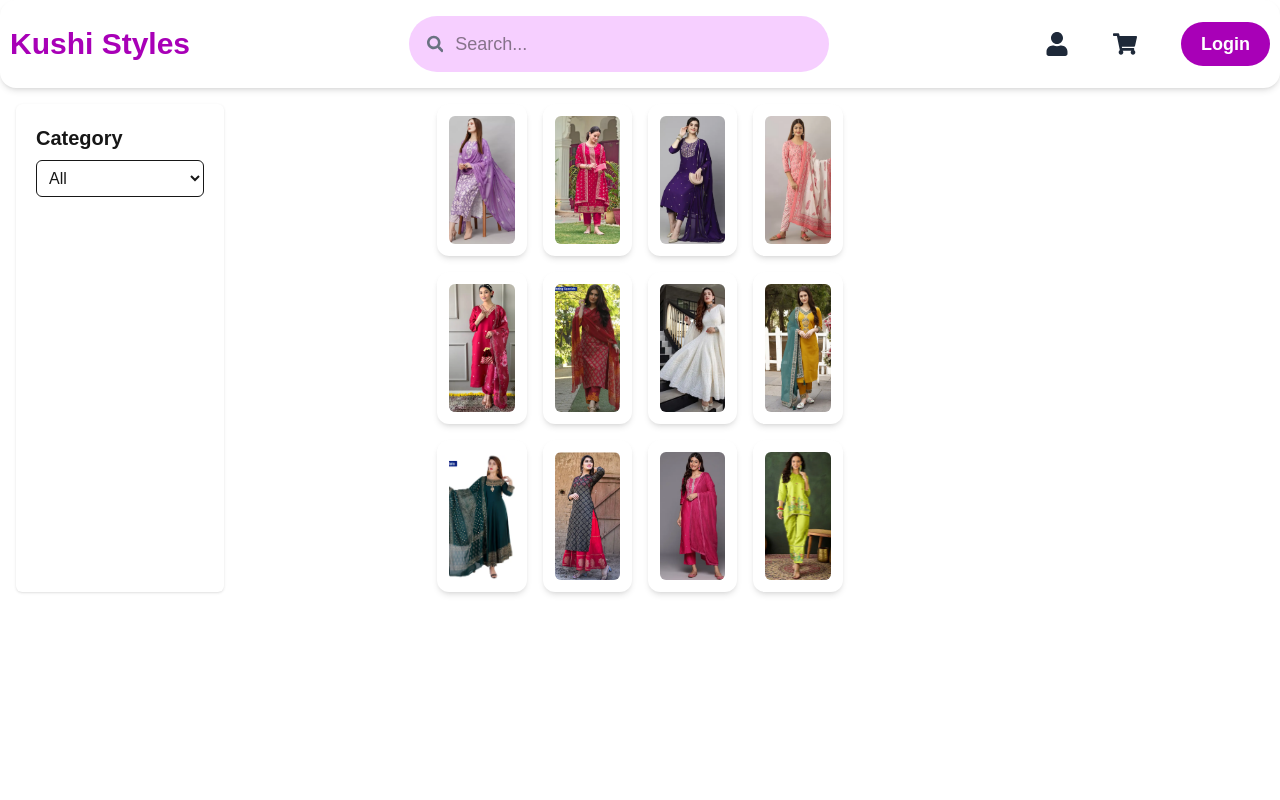
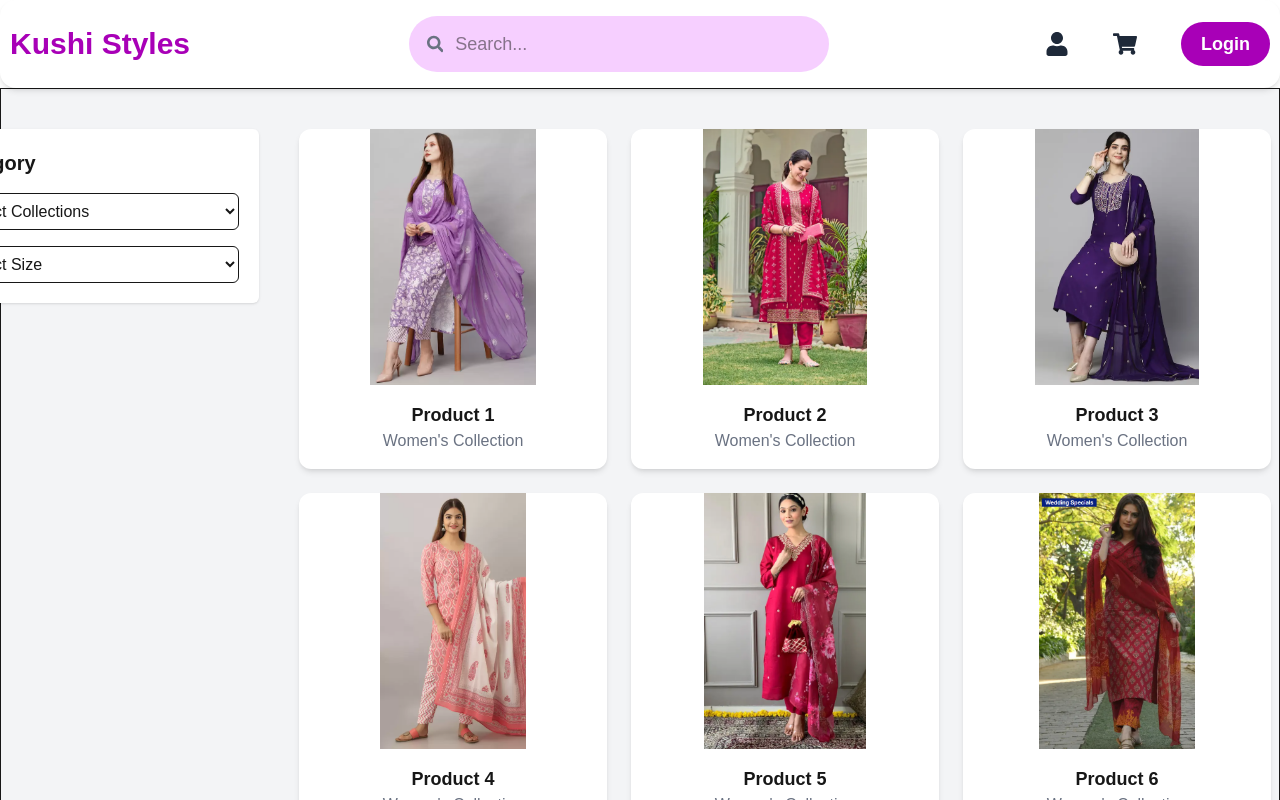
Before and after one commit to MonikaDevHJ/Kushis_Styles, a Next.js app: page /womens in a window 1280 px wide. Shown: the top 800 px of the page. Built offline with nearby package versions, Linux system fonts and the light colour scheme.

Commit message:
making filter

```diff
--- a/app/womens/page.tsx
+++ b/app/womens/page.tsx
@@ -6,6 +6,7 @@ import { useState } from "react";
 
 const WomenPAge = () => {
   const [selectedCatogory, setSelectedCatogory] = useState("all");
+  const [selectsize, setSelectsize] = useState("all")
 
   const product = [
     { id: 1, image: "/assets/Kurta1.png" },
@@ -27,43 +28,61 @@ const WomenPAge = () => {
   ]
 
   return (
-    <div className="">
-      <div className="grid grid-cols-1 md:grid-cols-2 lg:grid-cols-3 gap-4 p-4">
-        {/* Fliter section  */}
-        <div className="bg-white p-5 rounded-md w-52 shadow">
-          <label className="block text-xl font-bold mb-2">Category</label>
+    <div className="min-h-screen bg-gray-100 py-10 px-2 border">
+    <div className="max-w-[1300px] mx-auto grid grid-cols-1 lg:grid-cols-[250px_1fr] gap-10">
 
+      {/* Sidebar */}
+      <div className="bg-white p-5 rounded-md shadow h-fit lg:ml-[-80px]">
+        <label className="block text-xl font-bold mb-4">Category</label>
         <select
           className="w-full border rounded-md p-2"
-            // value={selectedCatogory}
+          value={selectedCatogory}
           onChange={(e) => setSelectedCatogory(e.target.value)}
         >
-            <option value="all">All</option>
+          <option value="all">Select Collections</option>
           <option value="kurtis">Kurtis</option>
           <option value="jeans">Jeans</option>
           <option value="dresses">Dresses</option>
         </select>
+
+        <select
+          className="w-full border rounded-md p-2 mt-4"
+          value={selectsize}
+          onChange={(e) => setSelectsize(e.target.value)}
+        >
+          <option value="all">Select Size </option>
+          <option value="kurtis">M</option>
+          <option value="jeans">L</option>
+          <option value="dresses">XL</option>
+          <option value="dresses">XXL</option>
+
+        </select>
       </div>
 
-        {/* image section cards */}
-        <div className="grid grid-cols-1 sm:grid-cols-2 md:grid-cols-2 lg:grid-cols-4 gap-4">
+      {/* Product Grid */}
+      <div className="grid grid-cols-1 sm:grid-cols-2 md:grid-cols-3 gap-6">
         {product.map((product) => (
           <div
             key={product.id}
-              className="bg-white rounded-xl shadow-md p-3 flex flex-col items-center hover:shadow-lg transition"
+            className="bg-white rounded-xl shadow-md hover:shadow-xl transition-all duration-300 overflow-hidden"
           >
             <img
               src={product.image}
               alt={`Product ${product.id}`}
-                className="w-80 h-32 object-cover rounded-md"
+              className="w-full h-64 object-contain"
             />
+            <div className="p-4 text-center">
+              <h3 className="text-lg font-semibold">Product {product.id}</h3>
+              <p className="text-gray-500">Women's Collection</p>
+            </div>
           </div>
         ))}
       </div>
-
     </div>
   </div>
+
   );
+
 };
 
 export default WomenPAge;
```
Lines whose indentation alone changed are shown as unchanged.
